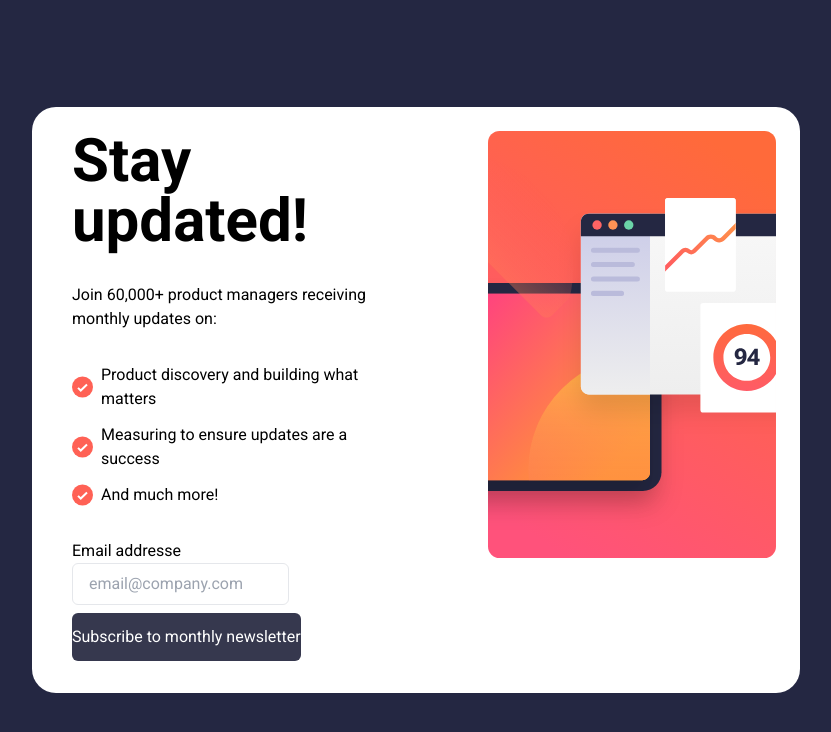
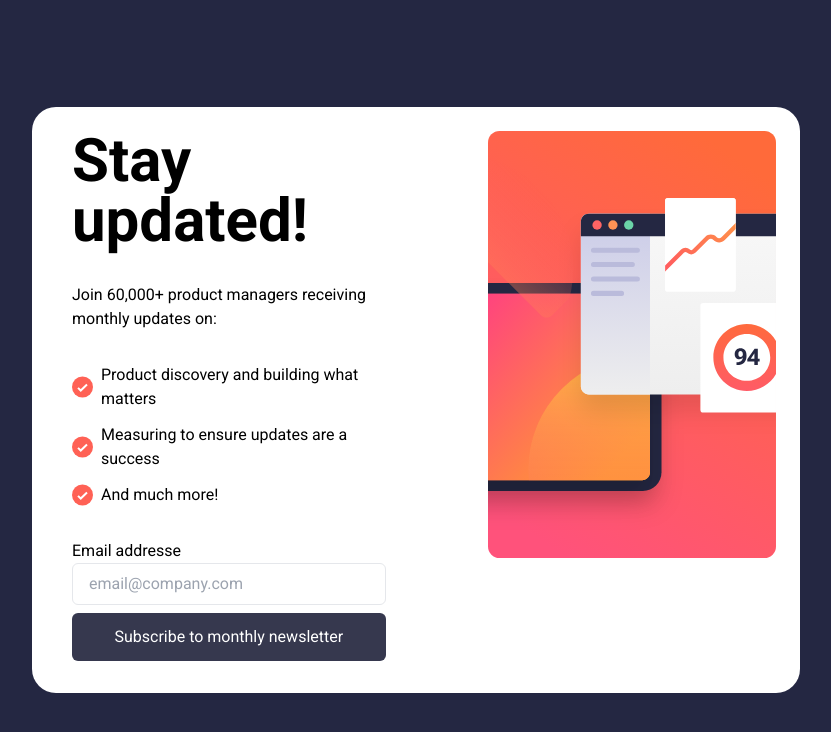
Before and after one commit to AymanSdq/newsletter-rct, a React (Vite) app: page / in a window 1280 px wide. Shown: the top 732 px of the page, without its empty margins (224-1055 px from the left). Built offline with nearby package versions, Linux system fonts and the light colour scheme.

Commit message:
Adding the form

```diff
--- a/src/App.jsx
+++ b/src/App.jsx
@@ -30,8 +30,8 @@ function App() {
 
               <div className='flex w-full flex-col gap-3'>
                 {/* We must turn this into form */}
-                <form action="">
-                  <div>
+                <form action="" className=' '>
+                  <div className='w-full flex flex-col'>
                     <label htmlFor="Email">Email addresse</label>
                     <input className='border flex rounded-md py-2 px-4' type="email" placeholder='email@company.com' />
                     <button className=' rounded-md my-2 py-3 bg-charcoalGray text-whiteColor'>Subscribe to monthly newsletter</button>
```
